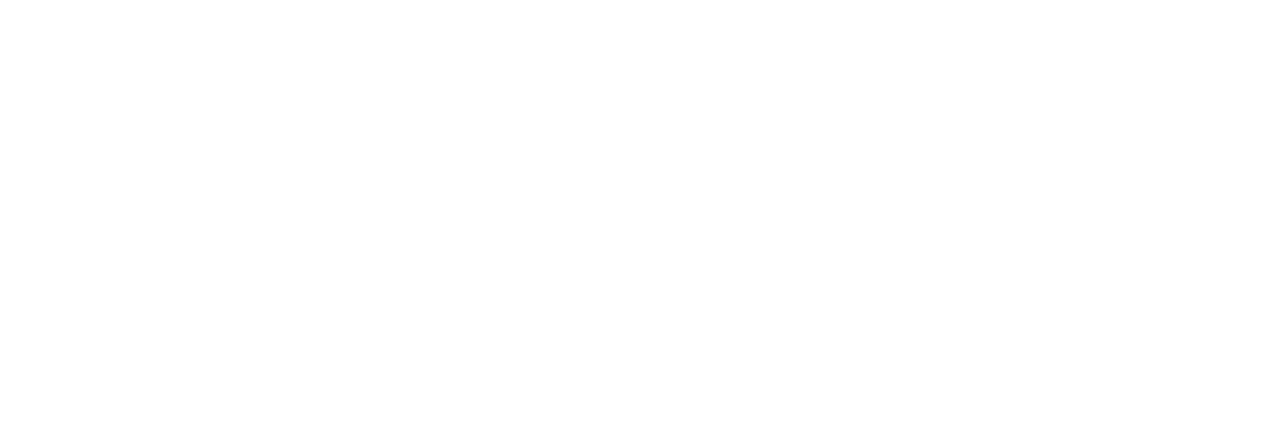
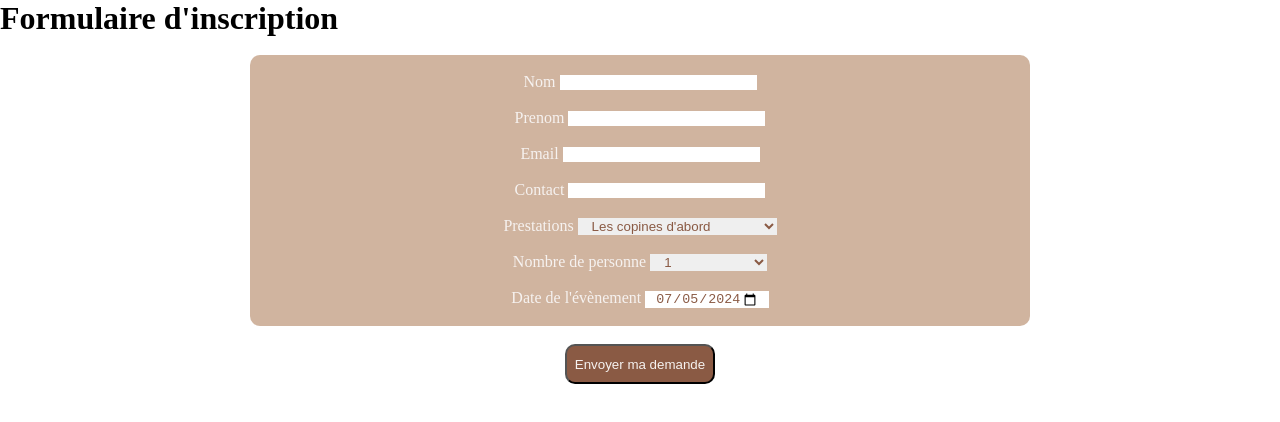
Before and after one commit to jessylopes/DoudouEvent, a plain HTML site: page Inscription.html in a window 1280 px wide. Drawn offline with Linux system fonts and the light colour scheme.

Commit message:
commit de la brance de jessica

```diff
--- a/Inscription.css
+++ b/Inscription.css
@@ -0,0 +1,47 @@
+.inputgeneral{
+    font-size: 16px;
+    text-align: center;
+    color: #F6F2F0;
+    background-color: #D0B49F ;
+    border-radius: 10px;
+    border: 50px;
+    margin-left: 250PX;
+    margin-right: 250px;
+
+}
+
+.inputgeneral input, .inputgeneral select{
+    border: 0px;
+    color: #8a5a44;
+    padding-left: 10px;
+    padding-right: 10px;
+
+}
+.inputgeneral input:focus{
+    border: 1px solid #F6F2F0;
+    outline: none;
+}
+
+
+#inputenvoyer{
+border-radius: 10px;
+color: #F6F2F0;
+text-align: center;
+background-color: #8a5a44;
+height: 40px;
+width: 150px;
+}
+
+.inputenvoyer{
+    text-align: center;
+}
+
+.inputenvoyer input{
+    transform: scale(1);
+    transition: transform 1000ms;
+    cursor: pointer;
+}
+
+.inputenvoyer input:hover{
+    transform: scale(1.3);
+}
--- a/Inscription.html
+++ b/Inscription.html
@@ -1,15 +1,76 @@
 <!DOCTYPE html>
 <html lang="en">
+
 <head>
     <meta charset="UTF-8">
     <meta name="viewport" content="width=device-width, initial-scale=1.0">
     <title>Document</title>
     <link rel="stylesheet" href="style.css">
     <link rel="stylesheet" href="Inscription.css">
+</head>
 
+<body>
+        <h1> Formulaire d'inscription </h1>
+        <br>
+        <div class="formulaire">
+        <div class="inputgeneral">
+        <br>
+        <form method="post" action="" enctype="multipart/form-data">
+              <label for="nom">Nom</label>
+                <input type="text" id="Nom" name="Nom" required><br>
+                <br>
+                <label for="prenom">Prenom</label>
+                <input type="text" id="prenom" name="prenom"><br>
+                <br>
+                <label for="email">Email</label>
+                <input type="email" id="email" name="email"><br>
+                <br>
+                <label for="telephone">Contact</label>
+                <input type="telephone" id="telephone" name="telephone"><br>
+                <br>
+                <label for="prestations">Prestations</label>
+                <select id="prestations" name="prestations">
+                    <optgroup label="prestations">
+                        <option value="fr">Les copines d'abord</option>
+                        <option value="fr">Duo mére fille</option>
+                        <option value="fr">Soins intergénérationnel</option>
+                        <option value="fr">Atelier Mocktails</option>
+                        <option value="fr">Atelier Pâtisserie</option>
+                        <option value="fr">SPA Maman Enfants</option>
+                        <option value="fr">Thalasso</option>
+                        <option value="fr">Week-end entre filles</option>
+                        <option value="fr">Initiation Yoga</option>
 
-</head>
-<body>
+                    </optgroup>
+                </select> <br>
+                <br>
+                <label for="people">Nombre de personne</label>
+                <select id="people" name="people">
+                    <optgroup label="nombre de personne">
+                        <option value="chiffre">1 </option>
+                        <option value="chiffre">2 </option>
+                        <option value="chiffre">3 </option>
+                        <option value="chiffre">4 </option>
+                        <option value="chiffre">5 </option>
+                        <option value="chiffre">6 </option>
+                        <option value="chiffre">7 </option>
+                        <option value="chiffre">8 </option>
+                        <option value="chiffre">7 </option>
+                        <option value="chiffre">plus de 10 </option>
+                    </optgroup>
+                </select><br>
+                <br>
+                <label for="start">Date de l'évènement</label>
+                <input type="date" id="date" name="date" value="2024-07-05" min="2024-07-05" max="2026-07-05" />
+                <br>
+                <br>
+            </div>
+<br>
+<div class="inputenvoyer">
+    <input type="submit" id="inputenvoyer" value=" Envoyer ma demande ">
+</div>
+</form>
+</div>
+</body>
 
-</body>
 </html>
```
